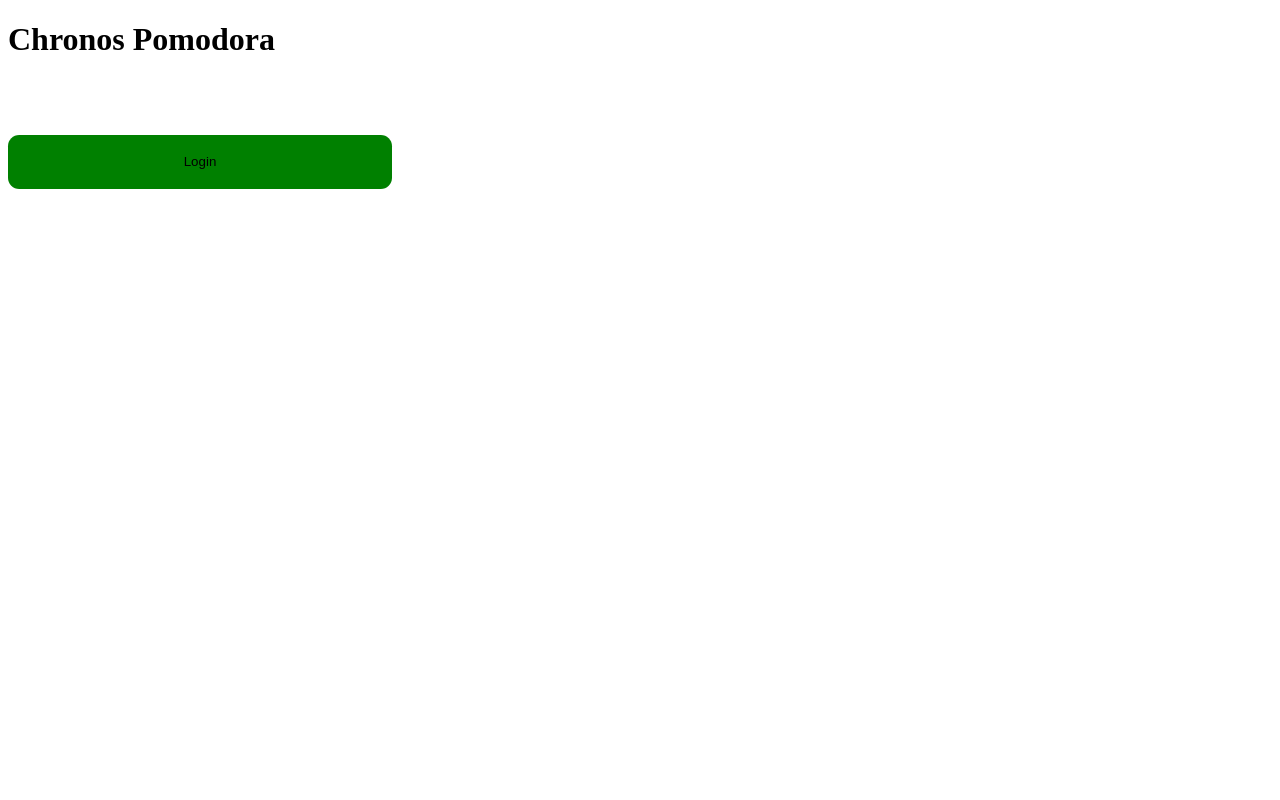
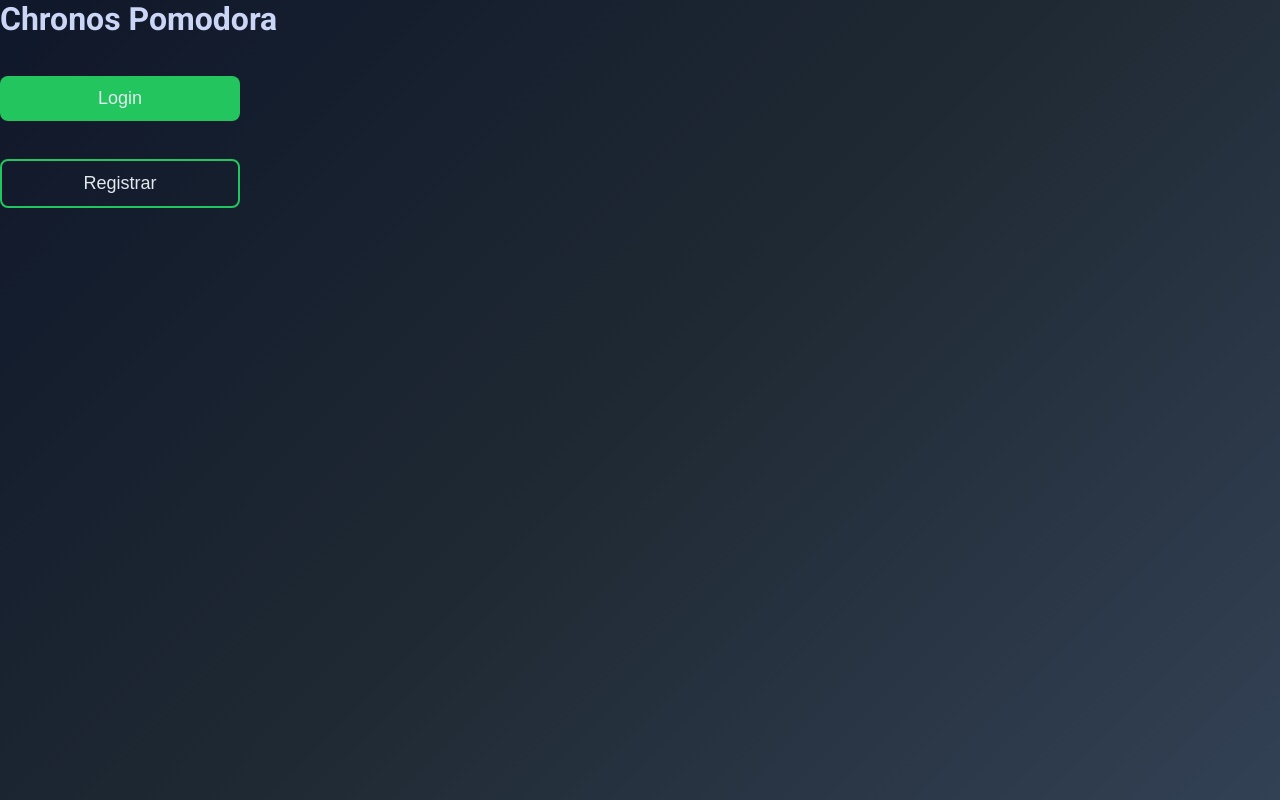
Before and after one commit to juniorbonini/crhonos-pomodora, a React (Vite) app: page / in a window 1280 px wide. Built offline with nearby package versions, Linux system fonts and the light colour scheme.

Commit message:
chore(styles): add global base styles and typography

```diff
--- a/index.html
+++ b/index.html
@@ -1,7 +1,7 @@
 <!doctype html>
 <html lang="en">
   <head>
-    <meta charset="UTF-8" />
+    <meta charset="UTF-8" data-theme="dark" />
     <link
       rel="icon"
       type="image/svg+xml"
--- a/src/App.tsx
+++ b/src/App.tsx
@@ -7,6 +7,9 @@ function App() {
       <Button size="md" variant="default">
         Login
       </Button>
+      <Button size="md" variant="outline">
+        Registrar
+      </Button>
     </>
   );
 }
--- a/src/components/Button/style.module.css
+++ b/src/components/Button/style.module.css
@@ -1,14 +1,22 @@
 .button {
   border: none;
-  background: green;
+  background: var(--green-500);
   display: flex;
   align-items: center;
   justify-content: center;
   padding: 1.2rem;
-  border-radius: 0.7rem;
-  margin: 4.8rem 0;
+  border-radius: 0.8rem;
+  margin: 3.8rem 0;
   cursor: pointer;
+  color: var(--gray-200);
+  font-size: 1.8rem;
   transition: all 0.3s ease-in-out;
+}
+
+.outline {
+  border: none;
+  border: 0.2rem solid var(--green-500);
+  background: transparent;
 }
 
 .sm {
@@ -20,9 +28,11 @@
 }
 
 .button:hover {
+  background: var(--green-600);
 }
 
 .button:focus {
+  background: var(--green-700);
 }
 
 .button svg {
--- /dev/null
+++ b/src/theme/global.css
@@ -0,0 +1,19 @@
+* {
+  margin: 0;
+  padding: 0;
+  box-sizing: border-box;
+}
+
+html {
+  font-size: 62.5%;
+  font-family: "Roboto", system-ui, sans-serif;
+}
+
+body {
+  font-size: 1.6rem;
+  background: var(--bg-gradient);
+  color: var(--gray-300);
+  min-height: 100vh;
+  -webkit-font-smoothing: antialiased;
+  text-rendering: optimizeLegibility;
+}
--- /dev/null
+++ b/src/theme/theme.css
@@ -0,0 +1,74 @@
+:root {
+  --gray-100: #f1f5f9;
+  --gray-200: #e2e8f0;
+  --gray-300: #cbd5f5;
+  --gray-400: #94a3b8;
+  --gray-500: #64748b;
+  --gray-600: #475569;
+  --gray-700: #334155;
+  --gray-800: #1f2933;
+  --gray-900: #0f172a;
+
+  --green-500: #22c55e;
+  --green-600: #16a34a;
+  --green-700: #15803d;
+
+  --blue-500: #3b82f6;
+  --blue-600: #2563eb;
+  --blue-700: #1d4ed8;
+
+  --yellow-500: #eab308;
+  --yellow-600: #ca8a04;
+  --yellow-700: #a16207;
+
+  --red-500: #ef4444;
+  --red-600: #dc2626;
+  --red-700: #b91c1c;
+
+  --bg-primary: var(--gray-900) 0%;
+  --bg-secondary: var(--gray-800) 50%;
+  --bg-tertiary: var(--gray-700) 100%;
+  --bg-gradient: linear-gradient(
+    135deg,
+    var(--bg-primary),
+    var(--bg-secondary),
+    var(--bg-tertiary)
+  );
+}
+:root[data-theme="light"] {
+  --gray-900: #f1f5f9;
+  --gray-800: #e2e8f0;
+  --gray-700: #cbd5f5;
+  --gray-600: #94a3b8;
+  --gray-500: #64748b;
+  --gray-400: #475569;
+  --gray-300: #334155;
+  --gray-200: #1f2933;
+  --gray-100: #0f172a;
+
+  --green-700: #22c55e;
+  --green-700: #16a34a;
+  --green-500: #15803d;
+
+  --blue-700: #3b82f6;
+  --blue-600: #2563eb;
+  --blue-500: #1d4ed8;
+
+  --yellow-700: #eab308;
+  --yellow-600: #ca8a04;
+  --yellow-500: #a16207;
+
+  --red-700: #ef4444;
+  --red-600: #dc2626;
+  --red-500: #b91c1c;
+
+  --bg-primary: var(--gray-900) 0%;
+  --bg-secondary: var(--gray-800) 50%;
+  --bg-tertiary: var(--gray-700) 100%;
+  --bg-gradient: linear-gradient(
+    135deg,
+    var(--bg-primary),
+    var(--bg-secondary),
+    var(--bg-tertiary)
+  );
+}
```
Also changed, not shown: src/main.tsx (+8 -5 lines).
